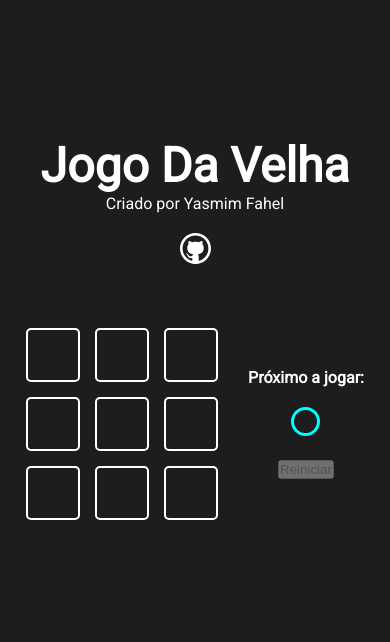
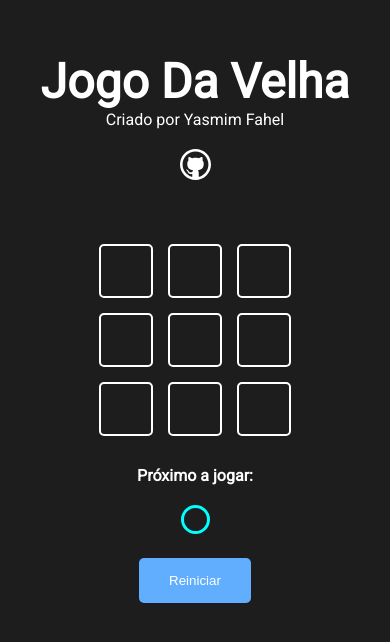
Before and after one commit to YasmimFahel/Jogo-da-velha, a Next.js app: page / in a window 390 px wide. Shown: the part 114-756 px from the top of the page. Built offline with nearby package versions, Linux system fonts and the light colour scheme.

Commit message:
Corrigido responsividade

```diff
--- a/src/componentes/button/Button.module.css
+++ b/src/componentes/button/Button.module.css
@@ -1,3 +1,13 @@
 .button{
+    padding: 15px 30px;
+    border-radius: 5px;
+    cursor: pointer;
+    border: none;
+    background-color: #007BFF;
+    color: white;
+}
 
+.button:disabled{
+    cursor: default;
+    background-color: #61AEFF;
 }
--- a/src/componentes/game/Game.module.css
+++ b/src/componentes/game/Game.module.css
@@ -9,3 +9,9 @@
     gap: 30px;
     align-items: center;
 }
+
+@media screen and (max-width: 425px) {
+    .gameContent{
+        flex-direction: column;
+    }
+}
--- a/src/componentes/gameinfo/GameInfo.module.css
+++ b/src/componentes/gameinfo/GameInfo.module.css
@@ -3,4 +3,5 @@
     flex-direction: column;
     align-items: center;
     gap: 20px;
+    min-width: 170px;
 }
```
